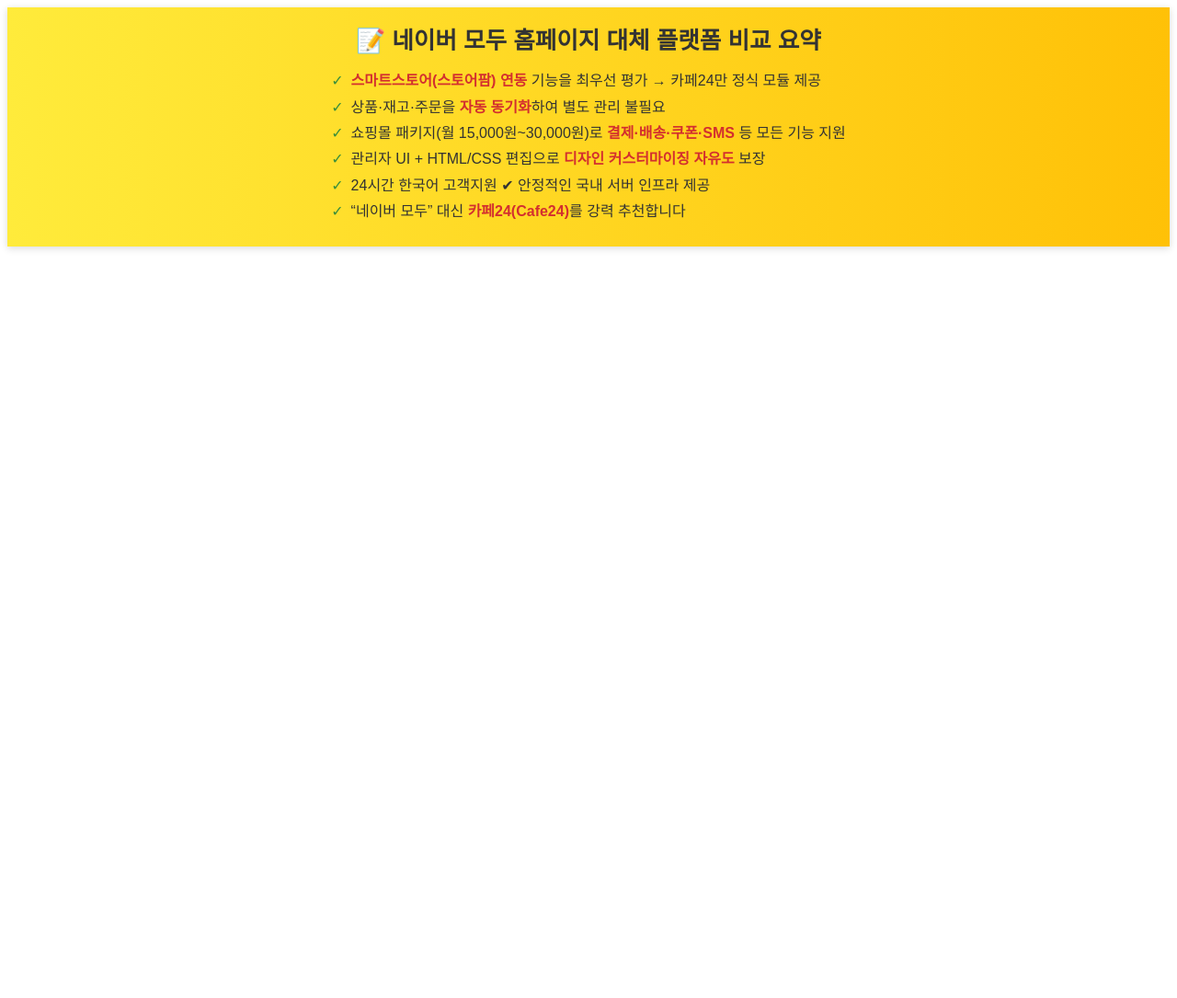
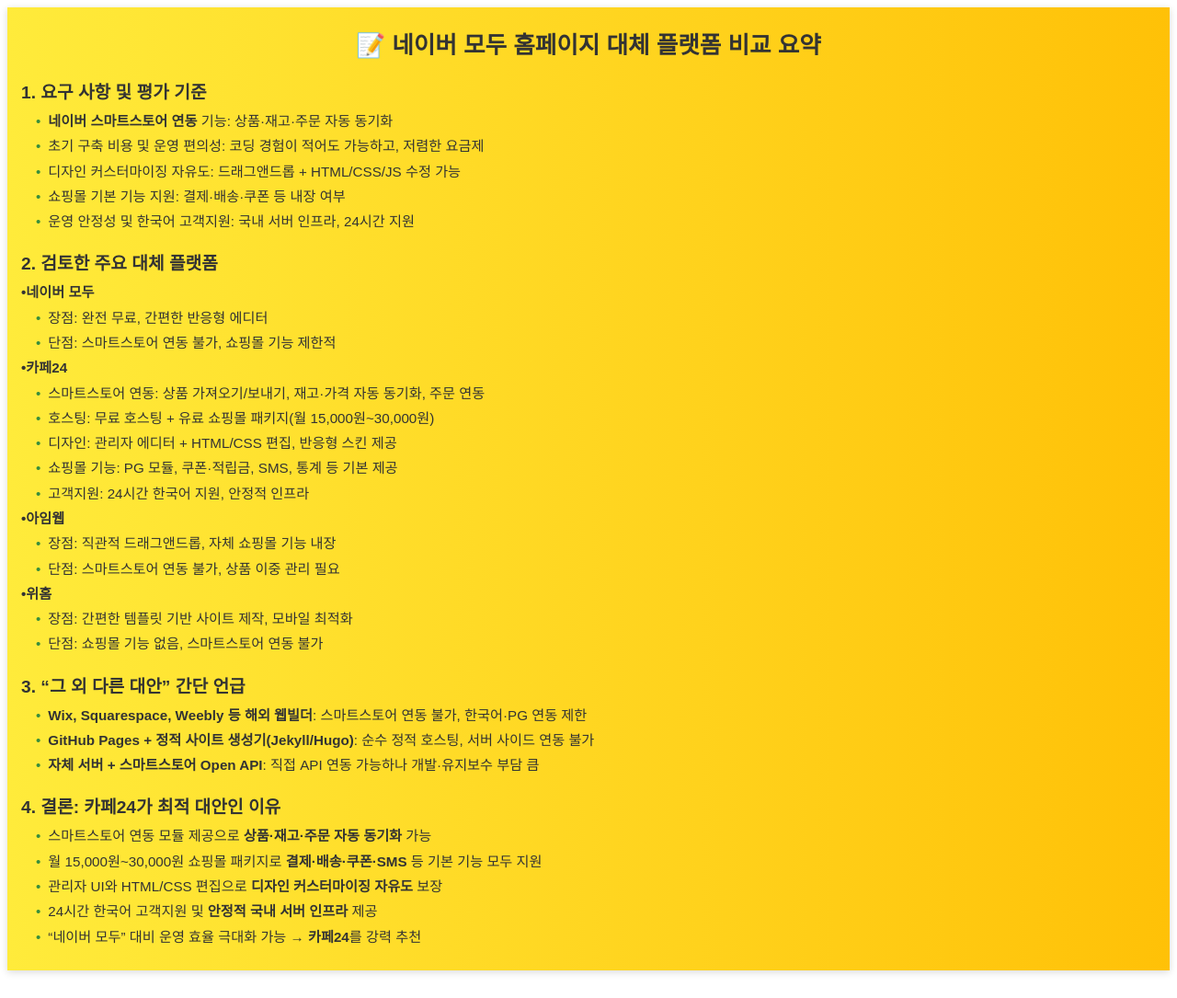
Before and after one commit to tntbusan/reasons, a plain HTML site: page index.html in a window 1280 px wide. Shown: the whole page at 92% size. Before the commit the page ends 800 px from the top, so only its background shows below. Drawn offline with Linux system fonts and the light colour scheme.

Commit message:
Update index.html

```diff
--- a/index.html
+++ b/index.html
@@ -1,77 +1,121 @@
 <!--
-  ─────────────────────────────────────────────
-  “네이버 모두 홈페이지 대체 플랫폼 비교” 배너
-  - 6월 11일(수요일)까지 조사한 결과,
-    네이버 스마트스토어(스토어팜) 연동 기준으로
-    카페24(Cafe24)가 가장 적합하다는 결론 요약
-  - 이 코드를 GitHub Pages의 index.html 등에 붙여넣으면
-    사이트 최상단에 배너 형태로 표시됩니다.
-─────────────────────────────────────────────
+  ────────────────────────────────────────────────
+  “네이버 모두 홈페이지 대체 플랫폼 비교” 상세 배너
+  - 1) 요구 사항 및 평가 기준
+  - 2) 검토한 주요 대체 플랫폼
+  - 3) 그 외 다른 대안 간단 언급
+  - 4) 결론: 카페24가 최적 대안인 이유
+────────────────────────────────────────────────
 -->
 
 <style>
-  /* 배너 전체 컨테이너 */
   .replacement-banner {
     background: linear-gradient(90deg, #ffeb3b, #ffc107);
     color: #333;
     padding: 20px 15px;
     font-family: 'Pretendard', sans-serif;
-    text-align: center;
     box-shadow: 0 2px 8px rgba(0,0,0,0.15);
     margin-bottom: 30px;
   }
-
-  /* 배너 제목 */
   .replacement-banner h2 {
     margin: 0 0 10px;
     font-size: 1.6rem;
-    line-height: 1.3;
     font-weight: 700;
+    text-align: center;
   }
-
-  /* 키워드 강조 */
-  .replacement-banner b {
-    color: #d32f2f;
+  .replacement-banner h3 {
+    margin: 20px 0 8px;
+    font-size: 1.2rem;
+    font-weight: 600;
   }
-
-  /* 배너 설명(목록) */
+  .replacement-banner p {
+    margin: 4px 0;
+    font-size: 0.95rem;
+    line-height: 1.4;
+  }
   .replacement-banner ul {
     list-style: none;
     padding: 0;
-    margin: 0 auto;
-    display: inline-block;
-    text-align: left;
+    margin: 6px 0 0 16px;
   }
   .replacement-banner ul li {
     margin: 6px 0;
-    font-size: 1rem;
+    font-size: 0.95rem;
     line-height: 1.4;
   }
   .replacement-banner ul li:before {
-    content: "✓";
+    content: "•";
     color: #388e3c;
     margin-right: 8px;
   }
-
-  /* 반응형: 모바일일 때 글자 크기 조정 */
   @media (max-width: 600px) {
     .replacement-banner h2 {
       font-size: 1.3rem;
     }
+    .replacement-banner h3 {
+      font-size: 1.1rem;
+    }
+    .replacement-banner p,
     .replacement-banner ul li {
-      font-size: 0.95rem;
+      font-size: 0.9rem;
     }
   }
 </style>
 
 <div class="replacement-banner">
   <h2>📝 네이버 모두 홈페이지 대체 플랫폼 비교 요약</h2>
+
+  <h3>1. 요구 사항 및 평가 기준</h3>
   <ul>
-    <li><b>스마트스토어(스토어팜) 연동</b> 기능을 최우선 평가 → 카페24만 정식 모듈 제공</li>
-    <li>상품·재고·주문을 <b>자동 동기화</b>하여 별도 관리 불필요</li>
-    <li>쇼핑몰 패키지(월 15,000원~30,000원)로 <b>결제·배송·쿠폰·SMS</b> 등 모든 기능 지원</li>
-    <li>관리자 UI + HTML/CSS 편집으로 <b>디자인 커스터마이징 자유도</b> 보장</li>
-    <li>24시간 한국어 고객지원 ✔ 안정적인 국내 서버 인프라 제공</li>
-    <li>“네이버 모두” 대신 <b>카페24(Cafe24)</b>를 강력 추천합니다</li>
+    <li><b>네이버 스마트스토어 연동</b> 기능: 상품·재고·주문 자동 동기화</li>
+    <li>초기 구축 비용 및 운영 편의성: 코딩 경험이 적어도 가능하고, 저렴한 요금제</li>
+    <li>디자인 커스터마이징 자유도: 드래그앤드롭 + HTML/CSS/JS 수정 가능</li>
+    <li>쇼핑몰 기본 기능 지원: 결제·배송·쿠폰 등 내장 여부</li>
+    <li>운영 안정성 및 한국어 고객지원: 국내 서버 인프라, 24시간 지원</li>
+  </ul>
+
+  <h3>2. 검토한 주요 대체 플랫폼</h3>
+
+  <p><b>•네이버 모두</b></p>
+  <ul>
+    <li>장점: 완전 무료, 간편한 반응형 에디터</li>
+    <li>단점: 스마트스토어 연동 불가, 쇼핑몰 기능 제한적</li>
+  </ul>
+
+  <p><b>•카페24</b></p>
+  <ul>
+    <li>스마트스토어 연동: 상품 가져오기/보내기, 재고·가격 자동 동기화, 주문 연동</li>
+    <li>호스팅: 무료 호스팅 + 유료 쇼핑몰 패키지(월 15,000원~30,000원)</li>
+    <li>디자인: 관리자 에디터 + HTML/CSS 편집, 반응형 스킨 제공</li>
+    <li>쇼핑몰 기능: PG 모듈, 쿠폰·적립금, SMS, 통계 등 기본 제공</li>
+    <li>고객지원: 24시간 한국어 지원, 안정적 인프라</li>
+  </ul>
+
+  <p><b>•아임웹</b></p>
+  <ul>
+    <li>장점: 직관적 드래그앤드롭, 자체 쇼핑몰 기능 내장</li>
+    <li>단점: 스마트스토어 연동 불가, 상품 이중 관리 필요</li>
+  </ul>
+
+  <p><b>•위홈</b></p>
+  <ul>
+    <li>장점: 간편한 템플릿 기반 사이트 제작, 모바일 최적화</li>
+    <li>단점: 쇼핑몰 기능 없음, 스마트스토어 연동 불가</li>
+  </ul>
+
+  <h3>3. “그 외 다른 대안” 간단 언급</h3>
+  <ul>
+    <li><b>Wix, Squarespace, Weebly 등 해외 웹빌더</b>: 스마트스토어 연동 불가, 한국어·PG 연동 제한</li>
+    <li><b>GitHub Pages + 정적 사이트 생성기(Jekyll/Hugo)</b>: 순수 정적 호스팅, 서버 사이드 연동 불가</li>
+    <li><b>자체 서버 + 스마트스토어 Open API</b>: 직접 API 연동 가능하나 개발·유지보수 부담 큼</li>
+  </ul>
+
+  <h3>4. 결론: 카페24가 최적 대안인 이유</h3>
+  <ul>
+    <li>스마트스토어 연동 모듈 제공으로 <b>상품·재고·주문 자동 동기화</b> 가능</li>
+    <li>월 15,000원~30,000원 쇼핑몰 패키지로 <b>결제·배송·쿠폰·SMS</b> 등 기본 기능 모두 지원</li>
+    <li>관리자 UI와 HTML/CSS 편집으로 <b>디자인 커스터마이징 자유도</b> 보장</li>
+    <li>24시간 한국어 고객지원 및 <b>안정적 국내 서버 인프라</b> 제공</li>
+    <li>“네이버 모두” 대비 운영 효율 극대화 가능 → <b>카페24</b>를 강력 추천</li>
   </ul>
 </div>
```
